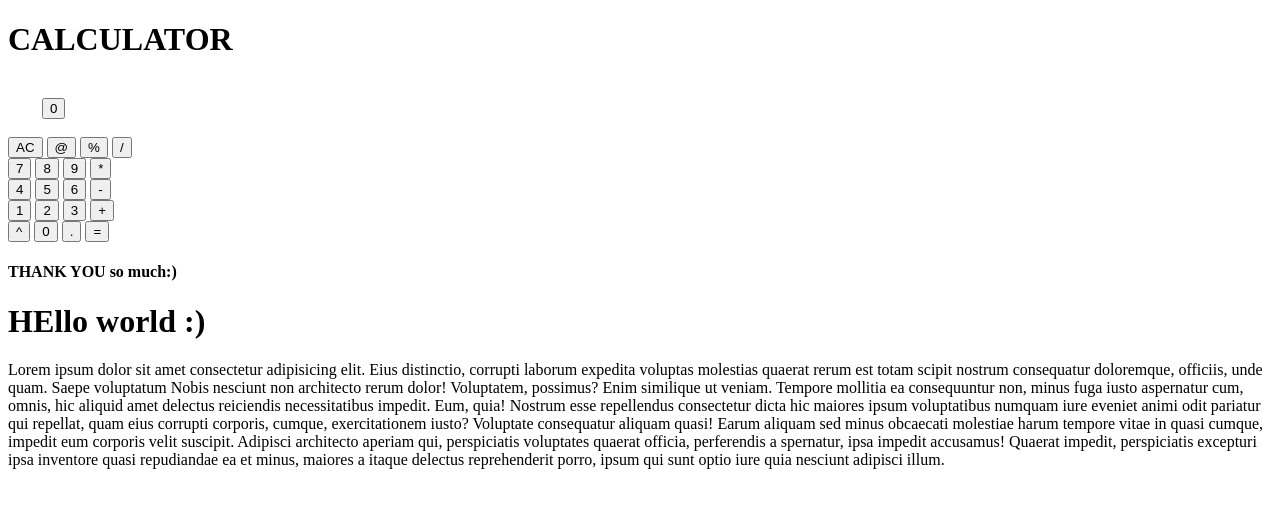
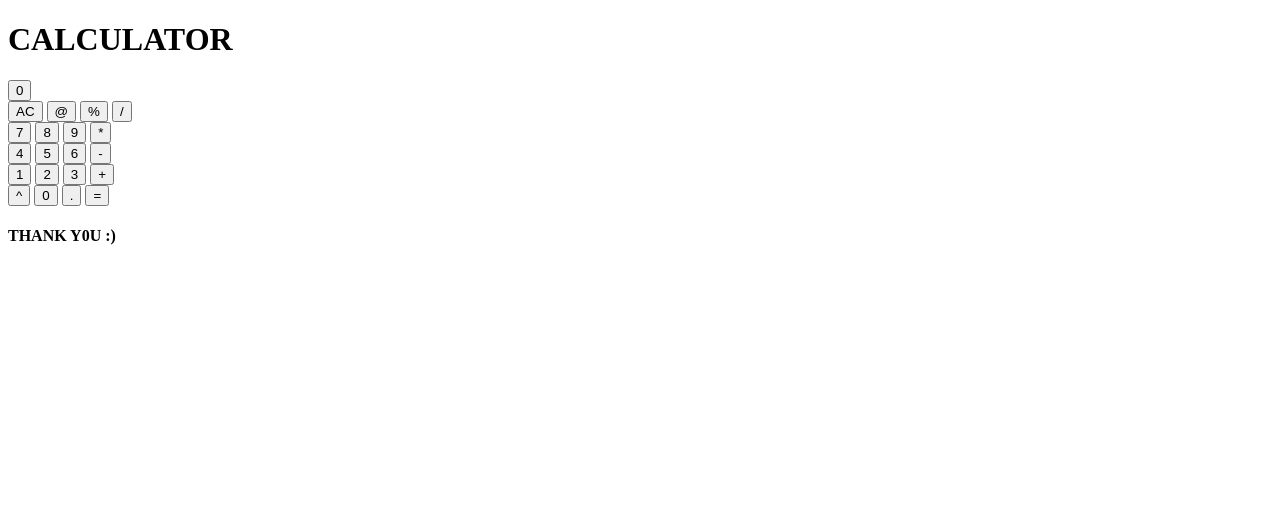
Before and after one commit to srushti0415/calculator, a plain HTML site: page index.html in a window 1280 px wide. Drawn offline with Linux system fonts and the light colour scheme.

Commit message:
modified

```diff
--- a/index.html
+++ b/index.html
@@ -47,25 +47,7 @@
             <button>=</button>
         </div>
     </div>
-    <h4>THANK YOU so much:) </h4>
-
-    <h1>HEllo world :)</h1>
-    <div>
-        <p>Lorem ipsum dolor sit amet consectetur adipisicing elit. Eius distinctio,
-            corrupti laborum expedita voluptas molestias quaerat rerum est totam
-            scipit nostrum consequatur doloremque, officiis, unde quam. Saepe voluptatum
-            Nobis nesciunt non architecto rerum dolor! Voluptatem, possimus? Enim similique ut veniam.
-            Tempore mollitia ea consequuntur non, minus fuga iusto aspernatur cum, omnis, hic aliquid
-            amet delectus reiciendis necessitatibus impedit.
-            Eum, quia! Nostrum esse repellendus consectetur dicta hic maiores ipsum voluptatibus numquam
-            iure eveniet animi odit pariatur qui repellat, quam eius corrupti corporis, cumque, exercitationem
-            iusto? Voluptate consequatur aliquam quasi!
-            Earum aliquam sed minus obcaecati molestiae harum tempore vitae in quasi cumque, impedit eum corporis
-            velit suscipit. Adipisci architecto aperiam qui, perspiciatis voluptates quaerat officia, perferendis a
-            spernatur, ipsa impedit accusamus!
-            Quaerat impedit, perspiciatis excepturi ipsa inventore quasi repudiandae ea et minus, maiores a
-            itaque delectus reprehenderit porro, ipsum qui sunt optio iure quia nesciunt adipisci illum.</p>
-    </div>
+    <h4>THANK Y0U :)</h4>
 </body>
 
 </html>
--- a/index.js
+++ b/index.js
@@ -1,7 +1,7 @@
 console.log("how u doin?")
 
 let a = 3
-let b = 3
+let b = 5
 while (a+b, a-b, a*b, a/b, a,b<=99) {
     a&&b==0;
     a&&b++;
--- a/indx.css
+++ b/indx.css
@@ -2,10 +2,14 @@
     margin: 0%;
     padding: 0%; */
 /* } */
-.upper{
-        display: inline-block;
-        margin: 3px 2px;
-        padding: 15px 32px;
-        font-size: 16px;
-        width: 250px;
+p{
+    color: rgb(110, 8, 42);
+    /* background-color: rgb(252, 176, 252); */
+    font-family: fantasy;
+
 }
+
+img{
+    border-color: black;
+    border-radius: 2px;
+}
```
Also changed, not shown: index1.html (+3 -7 lines).
